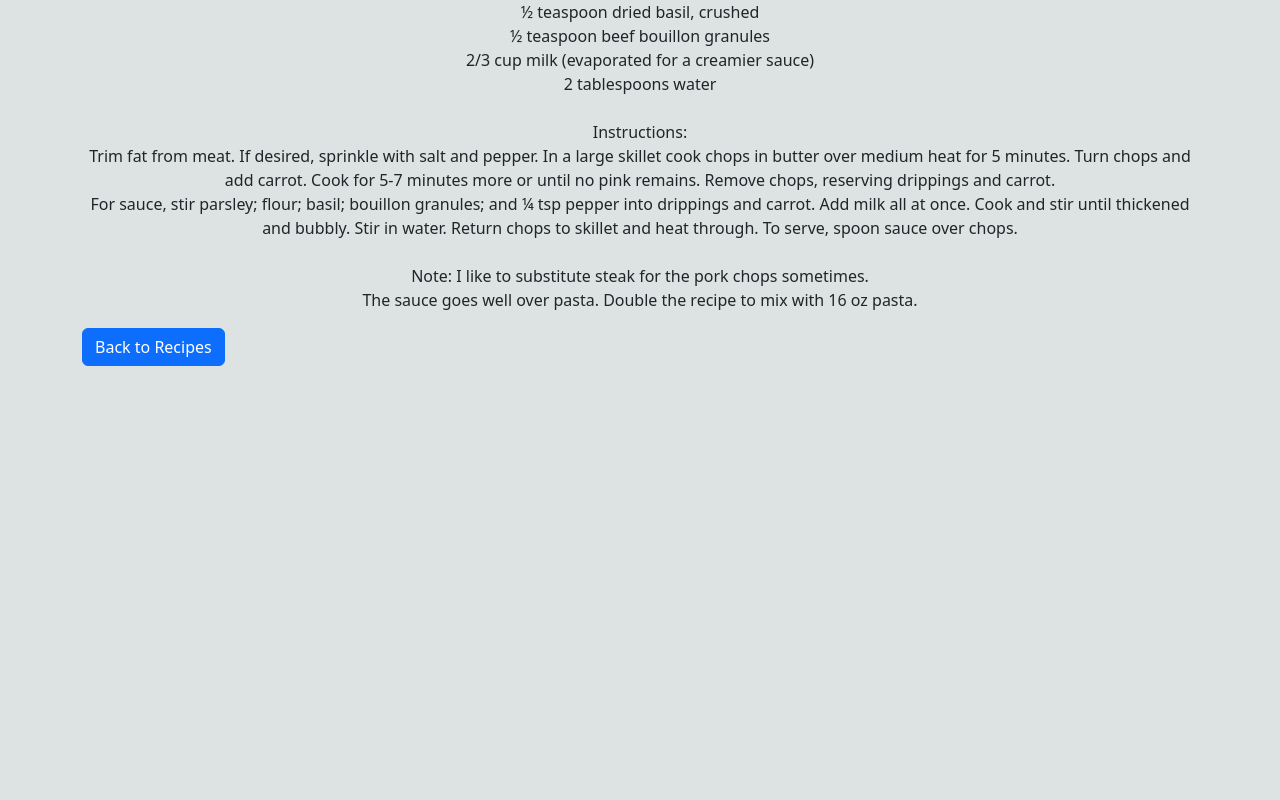
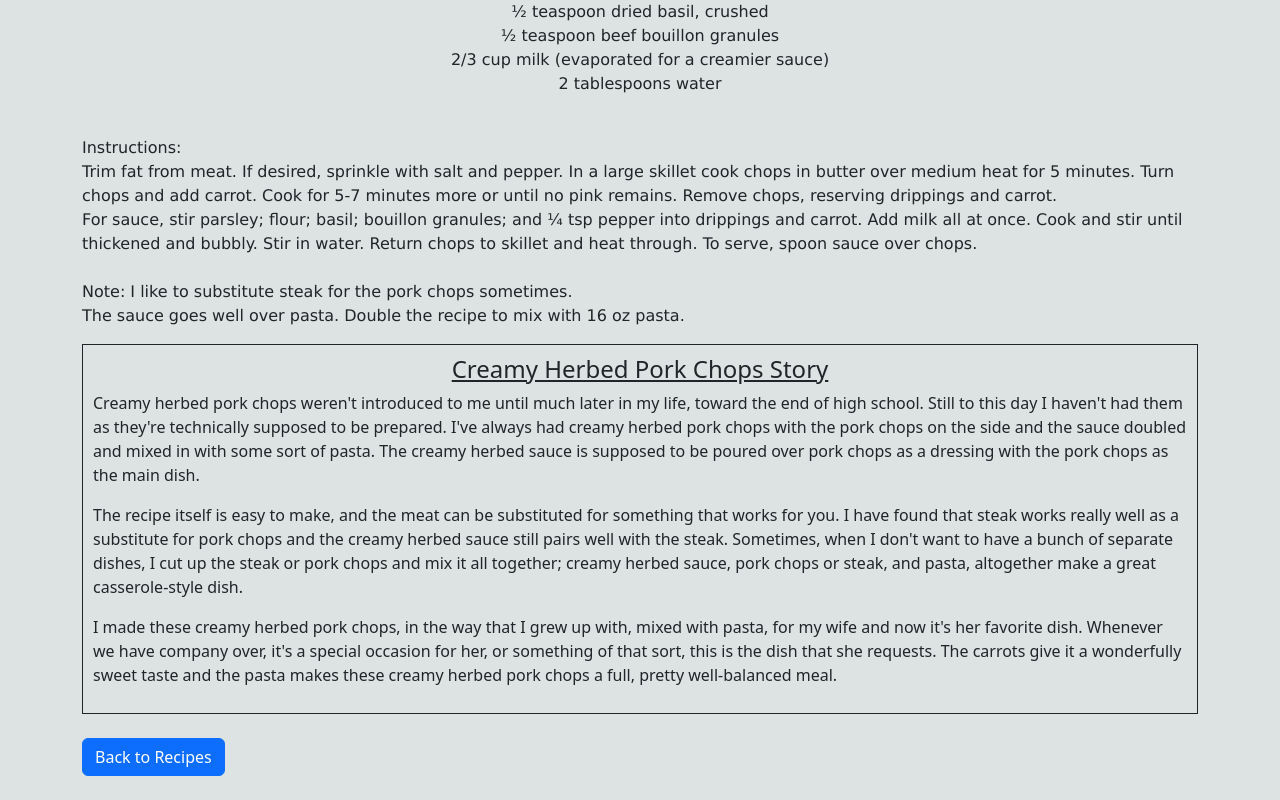
Before and after one commit to tbrowntech/RecipeBlog, a Vue app in the folder blog/: page /creamyherbedporkchops in a window 1280 px wide. Shown: the part 537-1337 px from the top of the page. Before the commit the page ends 903 px from the top, so only its background shows below. Built offline with nearby package versions, Linux system fonts and the light colour scheme.

Commit message:
creamy herbed pork chops

```diff
--- a/blog/src/components/CreamyHerbedPorkChops.vue
+++ b/blog/src/components/CreamyHerbedPorkChops.vue
@@ -1,5 +1,6 @@
 <template>
   <div class="pork-chops">
+    <div class="recipe">
       <h3 class="text-aqua text-center">Creamy Herbed Pork Chops</h3>
       <img
         class="post-img"
@@ -17,21 +18,59 @@
         ½ teaspoon beef bouillon granules <br />
         2/3 cup milk (evaporated for a creamier sauce)<br />
         2 tablespoons water <br /><br />
+      </p>
+      <p class="left-align">
         Instructions: <br />
-      Trim fat from meat. If desired, sprinkle with salt and pepper. In a large
-      skillet cook chops in butter over medium heat for 5 minutes. Turn chops
-      and add carrot. Cook for 5-7 minutes more or until no pink remains. Remove
-      chops, reserving drippings and carrot. <br />
-      For sauce, stir parsley; flour; basil; bouillon granules; and ¼ tsp pepper
-      into drippings and carrot. Add milk all at once. Cook and stir until
-      thickened and bubbly. Stir in water. Return chops to skillet and heat
-      through. To serve, spoon sauce over chops.
+        Trim fat from meat. If desired, sprinkle with salt and pepper. In a
+        large skillet cook chops in butter over medium heat for 5 minutes. Turn
+        chops and add carrot. Cook for 5-7 minutes more or until no pink
+        remains. Remove chops, reserving drippings and carrot. <br />
+        For sauce, stir parsley; flour; basil; bouillon granules; and ¼ tsp
+        pepper into drippings and carrot. Add milk all at once. Cook and stir
+        until thickened and bubbly. Stir in water. Return chops to skillet and
+        heat through. To serve, spoon sauce over chops.
         <br /><br />
         Note: I like to substitute steak for the pork chops sometimes. <br />
-      The sauce goes well over pasta. Double the recipe to mix with 16 oz pasta.
+        The sauce goes well over pasta. Double the recipe to mix with 16 oz
+        pasta.
         <br />
       </p>
+    </div>
+    <div class="border border-dark border-padding">
+      <h4 class="text-center"><u>Creamy Herbed Pork Chops Story</u></h4>
+      <p class="left-align">
+        Creamy herbed pork chops weren't introduced to me until much later in my
+        life, toward the end of high school. Still to this day I haven't had
+        them as they're technically supposed to be prepared. I've always had
+        creamy herbed pork chops with the pork chops on the side and the sauce
+        doubled and mixed in with some sort of pasta. The creamy herbed sauce is
+        supposed to be poured over pork chops as a dressing with the pork chops
+        as the main dish.
+      </p>
+      <p class="left-align">
+        The recipe itself is easy to make, and the meat can be substituted for
+        something that works for you. I have found that steak works really well
+        as a substitute for pork chops and the creamy herbed sauce still pairs
+        well with the steak. Sometimes, when I don't want to have a bunch of
+        separate dishes, I cut up the steak or pork chops and mix it all
+        together; creamy herbed sauce, pork chops or steak, and pasta,
+        altogether make a great casserole-style dish.
+      </p>
+      <p>
+        I made these creamy herbed pork chops, in the way that I grew up with,
+        mixed with pasta, for my wife and now it's her favorite dish. Whenever
+        we have company over, it's a special occasion for her, or something of
+        that sort, this is the dish that she requests. The carrots give it a
+        wonderfully sweet taste and the pasta makes these creamy herbed pork
+        chops a full, pretty well-balanced meal.
+      </p>
+    </div>
+    <div>
+      <br />
       <button class="btn btn-primary" @click="goBack">Back to Recipes</button>
+      <br />
+      <br />
+    </div>
   </div>
 </template>
 
```
Lines whose indentation alone changed are shown as unchanged.
